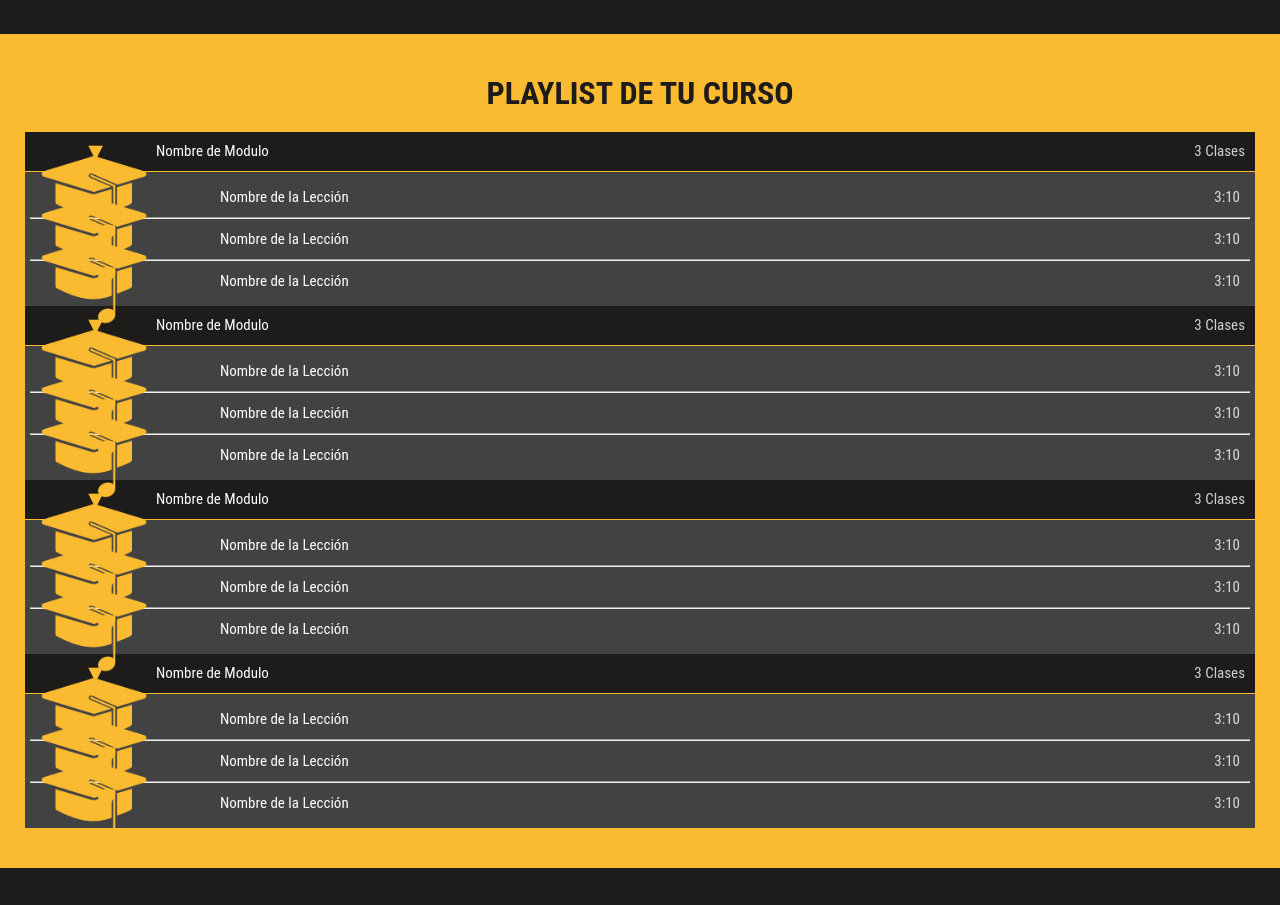
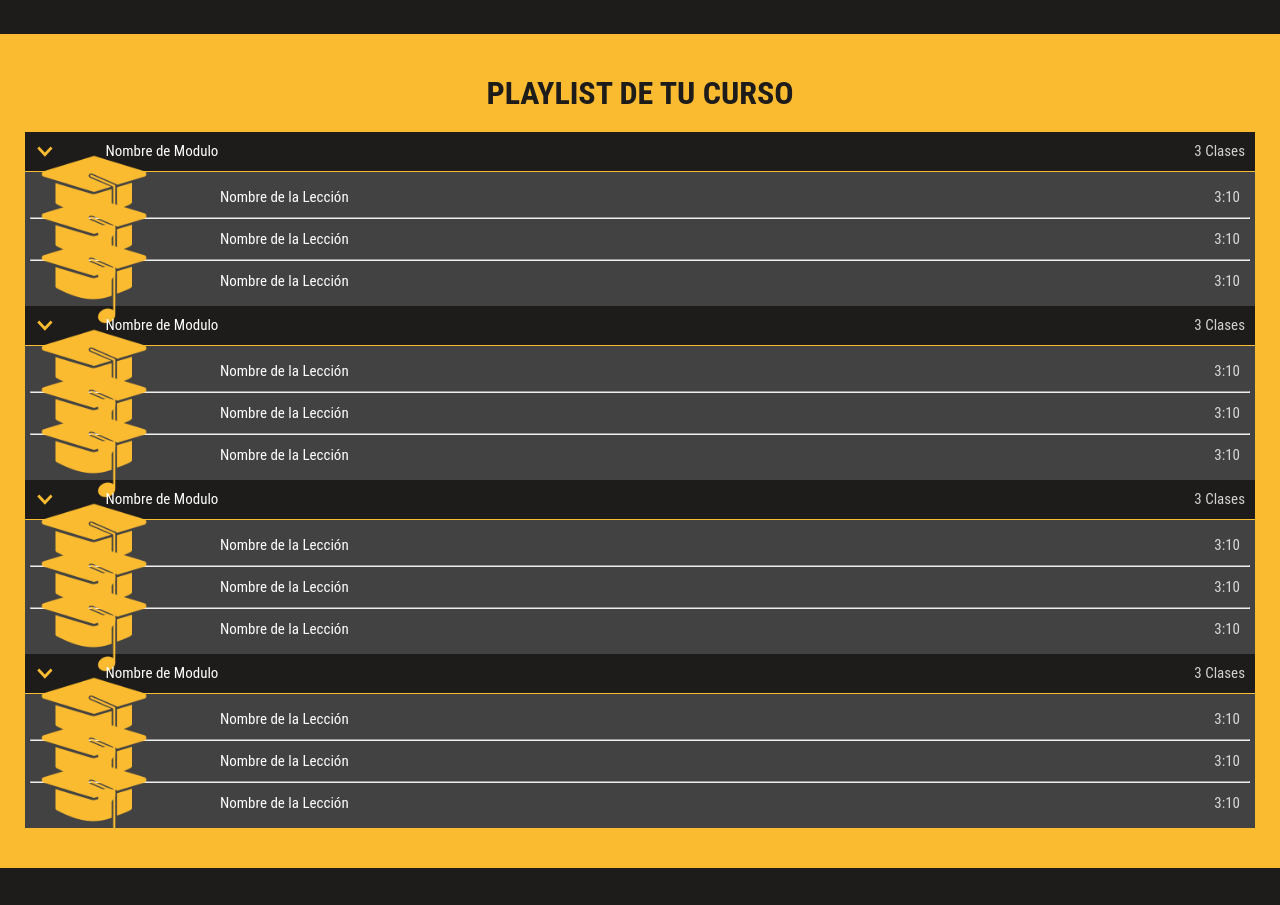
Before and after one commit to kikepal88/Melifluo-Web, a plain HTML site: page guitarElec-course.html in a window 1280 px wide. Shown: the part 1600-2505 px from the top of the page. Drawn offline with Linux system fonts and the light colour scheme.

Commit message:
Se cambia estructura HTML para incluir icono y cambiar estilos de la sección de Playlist

```diff
--- a/css/index.css
+++ b/css/index.css
@@ -503,8 +503,23 @@ main {
   border-block-end: 1px solid var(--color_secundario);
 }
 .playlist__module .module__img {
-  width: 10%;
-  color: var(--color_secundario);
+  display: flex;
+  justify-content: center;
+  align-items: center;
+  width: 20px;
+  height: 15px;
+  cursor: pointer;
+}
+.playlist__module .module__img i {
+  width: 100%;
+  height: 15px;
+  background-image: url(../assets/icon/ICON-BOTTOM-color.svg);
+  background-repeat: no-repeat;
+  background-size: cover;
+  background-position: center;
+}
+.playlist__module .module__img i.is-active {
+  background-image: url(../assets/icon/ICON-UP-color.svg);
 }
 .playlist__module .module__name {
   width: 70%;
--- a/guitarElec-course.html
+++ b/guitarElec-course.html
@@ -141,7 +141,7 @@
         <article>
           <div class="playlist__module">
             <div class="module__img">
-              <h3>▼</h3>
+              <i></i>
             </div>
             <div class="module__name">
               <p>Nombre de Modulo</p>
@@ -191,7 +191,7 @@
         <article>
           <div class="playlist__module">
             <div class="module__img">
-              <h3>▼</h3>
+              <i></i>
             </div>
             <div class="module__name">
               <p>Nombre de Modulo</p>
@@ -241,7 +241,7 @@
         <article>
           <div class="playlist__module">
             <div class="module__img">
-              <h3>▼</h3>
+              <i></i>
             </div>
             <div class="module__name">
               <p>Nombre de Modulo</p>
@@ -291,7 +291,7 @@
         <article>
           <div class="playlist__module">
             <div class="module__img">
-              <h3>▼</h3>
+              <i></i>
             </div>
             <div class="module__name">
               <p>Nombre de Modulo</p>
```
